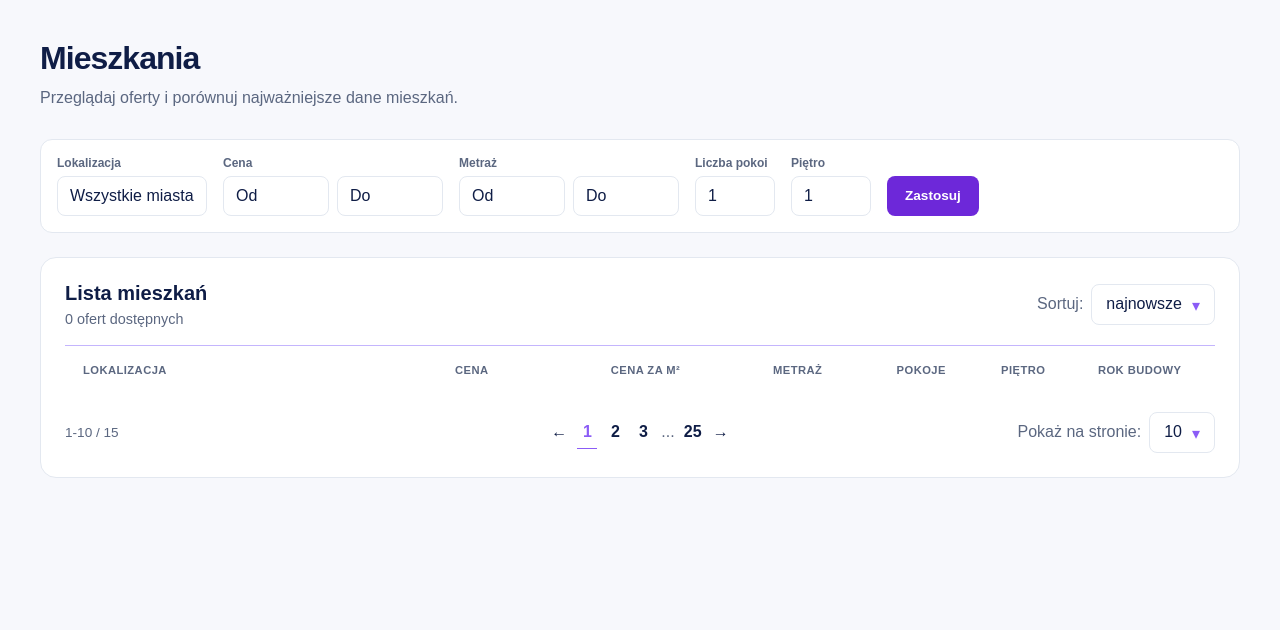
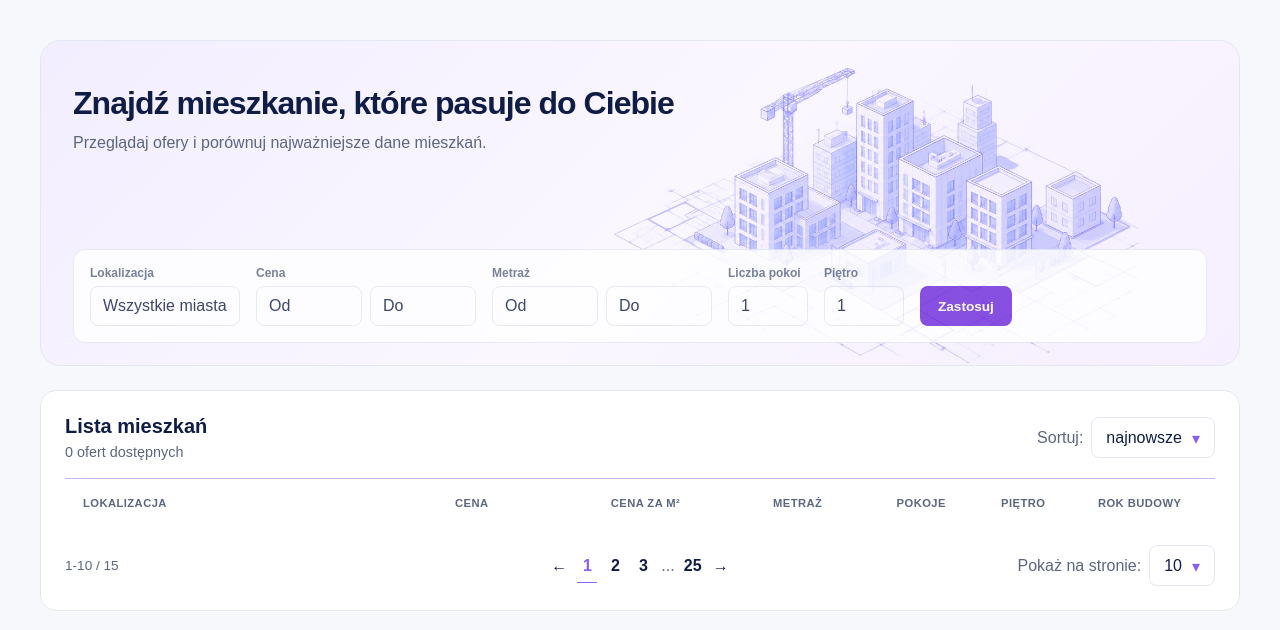
Before and after one commit to piotrgolebiewski07/homechoice_ai, a Django app: page /apartments/ in a window 1280 px wide. Shown: the part 69-699 px from the top of the page. Run offline with Django 5.2, Linux system fonts and the light colour scheme; data that the repository does not hold is empty; parts of the project's set-up code (start-up, migrations or seed data) failed here and were passed over.

Commit message:
style: add apartment hero with construction illustration

```diff
--- a/apartments/templates/apartments/apartment_list.html
+++ b/apartments/templates/apartments/apartment_list.html
@@ -11,12 +11,18 @@
 {% block site %}
     <section class="apartment-page">
 
-        <div class="apartment-page-heading">
-            <h1>Mieszkania</h1>
-            <p class="page-description">
-                Przeglądaj oferty i porównuj najważniejsze dane mieszkań.
-            </p>
+        <section class="apartment-hero">
+            <div class="apartment-hero-content">
+                <h1>Znajdź mieszkanie, które pasuje do Ciebie</h1>
+                <p class="page-description">Przeglądaj ofery i porównuj najważniejsze dane mieszkań.</p>
             </div>
+
+            <img
+                src="{% static 'images/construction.png' %}"
+                alt=""
+                aria-hidden="true"
+                class="apartment-hero-illustration"
+                >
 
             <div class="apartment-filters">
                 <div class="filter-group">
@@ -49,6 +55,9 @@
                     Zastosuj
                 </button>
             </div>
+        </section>
+
+
 
         <section class="apartments-panel">
             <div class="apartments-panel-header">
--- a/static/css/apartment_list.css
+++ b/static/css/apartment_list.css
@@ -4,15 +4,48 @@
     padding: 40px 24px 56px;
 }
 
-.apartment-page-heading {
-    margin-bottom: 28px;
+.apartment-hero {
+    display: flex;
+    flex-direction: column;
+    position: relative;
+    overflow: hidden;
+    min-height: 300px;
+    margin-bottom: 14px;
+    padding: 12px 32px 12px;
+    border: 1px solid #e3e8f0;
+    border-radius: 20px;
+    background: linear-gradient(
+        135deg,
+        #f2eeff 0%,
+        #faf7ff 52%,
+        #f6efff 100%
+    );
 }
 
-.apartment-page-heading h1 {
+.apartment-hero-content {
+    position: relative;
+    z-index: 1;
+    max-width: 650px;
+}
+
+.apartment-hero-content h1 {
     margin: 0;
     color: #0f1d46;
     font-size: 2rem;
     letter-spacing: -0.03em;
+    padding: 32px 0 0;
+}
+
+.apartment-hero-illustration {
+    position: absolute;
+    z-index: 0;
+    right: 100px;
+    bottom: -25px;
+    width: 650px;
+    max-width: 70%;
+    opacity: 0.65;
+    pointer-events: none;
+    mix-blend-mode: multiply;
 }
 
 .page-description {
@@ -27,11 +60,13 @@
     align-items: flex-end;
     display: flex;
     gap: 16px;
-    margin-bottom: 24px;
+    margin-top: auto;
+    margin-bottom: 10px;
     padding: 16px;
     background-color: #ffffff;
     border: 1px solid #e3e8f0;
     border-radius: 12px;
+    opacity: 0.8;
 }
 
 .filter-range {
```
Also changed, not shown: static/images/construction.png (added). Lines whose indentation alone changed are shown as unchanged.
